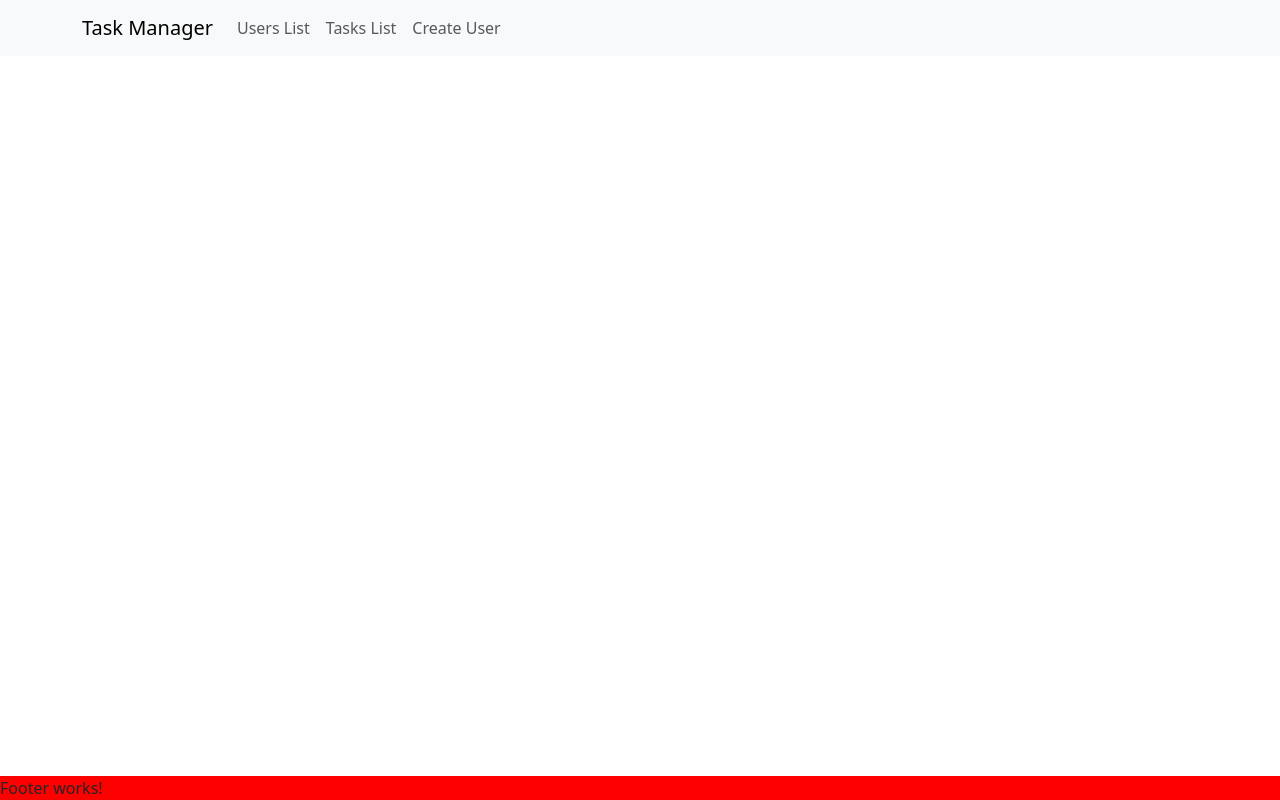
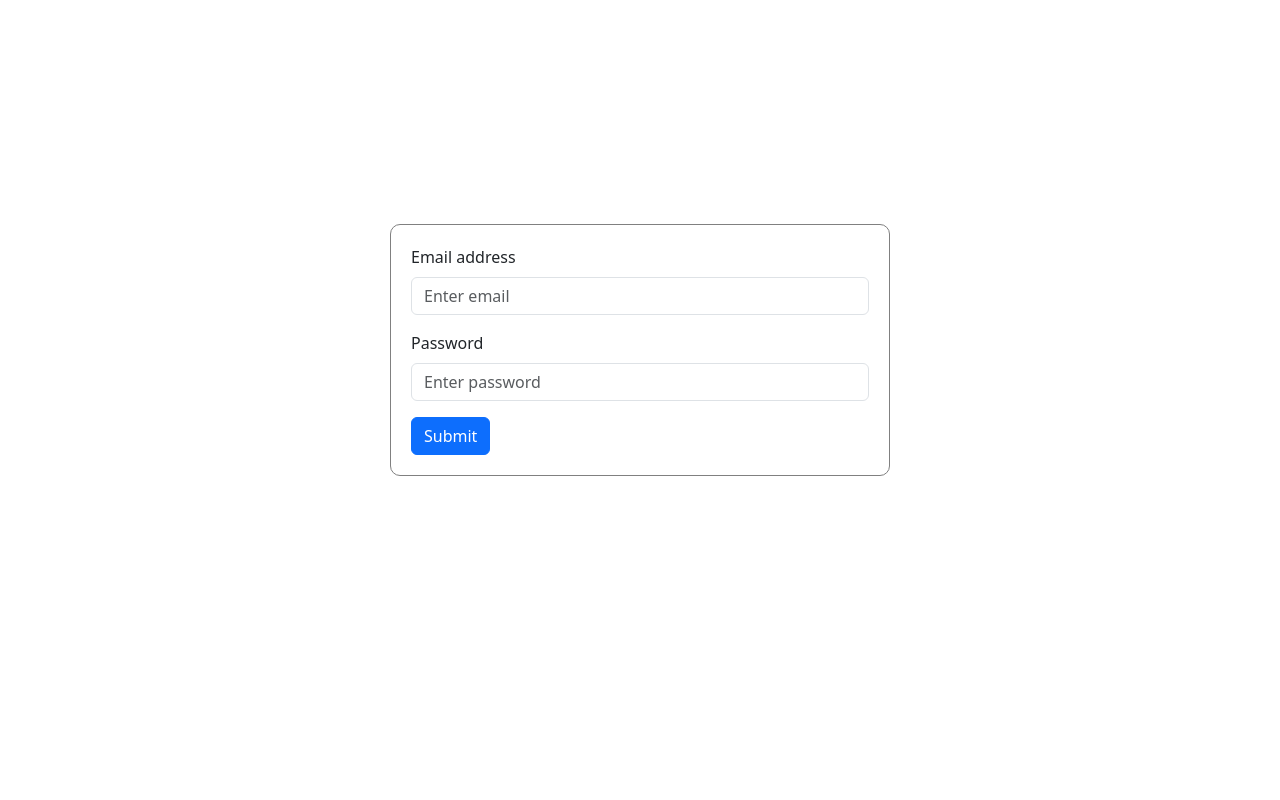
Before and after one commit to AtanasG6/react-task-manager, a React (Vite) app: page /login in a window 1280 px wide. Built offline with nearby package versions, Linux system fonts and the light colour scheme.

Commit message:
Add login page and route, move child routes under Layout

```diff
--- a/db/db.json
+++ b/db/db.json
@@ -39,6 +39,16 @@
       "email": "warnermckee@volax.com",
       "phone": "+1 (997) 435-3009",
       "address": "386 Powers Street, Connerton, Iowa, 1011"
+    },
+    {
+      "id": "a5ff",
+      "isActive": false,
+      "name": "Atanas",
+      "email": "atanas@example.com",
+      "picture": "https://picsum.photos/200/300?random=0.3351586852515045",
+      "phone": "123456789",
+      "address": "Some address",
+      "password": "1234"
     }
   ],
   "tasks": [],
--- a/src/App.jsx
+++ b/src/App.jsx
@@ -1,13 +1,24 @@
 import { Route, Routes } from 'react-router-dom'
 import { Layout } from './components/layout/Layout'
 import { Register } from './components/auth/register/Register'
+import { UsersList } from './components/users/users-list/UsersList'
+import { User } from './components/users/user/User'
+import { UserForm } from './components/users/user-form/UserForm'
+import Login from './components/auth/login/Login'
+
 
 function App() {
   return (
     <>
       <Routes>
         <Route exact path='/register' element={<Register />} />
-        <Route exact path='/*' element={<Layout />} />
+        <Route exact path='/login' element={<Login />} />
+        <Route exact path='/' element={<Layout />} >
+          <Route path="/users-list" element={<UsersList />} />
+          <Route path="/user/:id" element={<User />} />
+          <Route path="/user/create" element={<UserForm />} />
+          <Route path="/user/edit/:id" element={<UserForm />} />
+        </Route>
       </Routes>
     </>
   )
--- /dev/null
+++ b/src/components/auth/login/Login.jsx
@@ -0,0 +1,67 @@
+import { useState } from 'react'
+import './login.scss'
+import { login } from "../../../utils/http-utils/user-requests";
+import { useNavigate } from "react-router-dom";
+import Form from 'react-bootstrap/Form';
+import Button from 'react-bootstrap/Button';
+
+export default function Login() {
+
+    const navigate = useNavigate();
+
+    const [user, setUser] = useState({
+        email: '',
+        password: ''
+    });
+
+    const [error, setError] = useState('');
+
+    const onInputChange = (event) => {
+        setUser(prevState => ({
+            ...prevState,
+            [event.target.name]: event.target.value
+        }))
+
+        setError('');
+    }
+
+    const onFormSubmit = (event) => {
+        // We don't want the form to submit and refresh the page
+        event.preventDefault();
+
+        login(user)
+            .then(() => {
+                navigate('/users-list');
+            })
+            .catch(error => {
+                setError(error.message);
+            });
+    }
+
+
+    return (
+        <div className="login-form-wrapper">
+            <Form onSubmit={onFormSubmit}>
+                {error && (
+                    <span className="text-danger fs-4 d-block text-center">
+                        {error}
+                    </span>
+                )}
+
+                <Form.Group className="mb-3" controlId="formBasicEmail">
+                    <Form.Label>Email address</Form.Label>
+                    <Form.Control type="email" placeholder="Enter email" name="email" value={user.email} onChange={onInputChange} required />
+                </Form.Group>
+
+                <Form.Group className="mb-3" controlId="formBasicEmail">
+                    <Form.Label>Password</Form.Label>
+                    <Form.Control type="password" placeholder="Enter password" name="password" value={user.password} onChange={onInputChange} required />
+                </Form.Group>
+
+                <Button variant="primary" type="submit">
+                    Submit
+                </Button>
+            </Form>
+        </div>
+    )
+}
--- /dev/null
+++ b/src/components/auth/login/login.scss
@@ -0,0 +1,13 @@
+.login-form-wrapper {
+    height: calc(100vh - 100px);
+    display: flex;
+    justify-content: center;
+    align-items: center;
+
+    form {
+        border: 1px solid gray;
+        padding: 20px;
+        border-radius: 10px;
+        width: 500px;
+    }
+}
--- a/src/utils/http-utils/user-requests.js
+++ b/src/utils/http-utils/user-requests.js
@@ -1,6 +1,10 @@
 import axios from "axios";
 
 const apiUrl = 'http://localhost:3005/users';
+
+export function getLoggedUser() {
+    return JSON.parse(localStorage.getItem('loggedUser'));
+}
 
 // .then => resolved correctly
 // .catch => error
@@ -43,3 +47,16 @@ export async function registerUser(user) {
     // Here we already have some validation logic
     return saveUser(user);
 }
+
+export async function login(user) {
+    const allUsers = (await getAllUsers()).data;
+
+    const foundUser = allUsers.find(u => u.email === user.email && u.password === user.password);
+
+    if (!foundUser)
+        throw new Error('Invalid username/password');
+
+    localStorage.setItem('loggedUser', JSON.stringify(foundUser));
+
+    return foundUser;
+}
```
Also changed, not shown: src/utils/guards/AuthenticatedRoute.jsx (added, +14 -0 lines).
